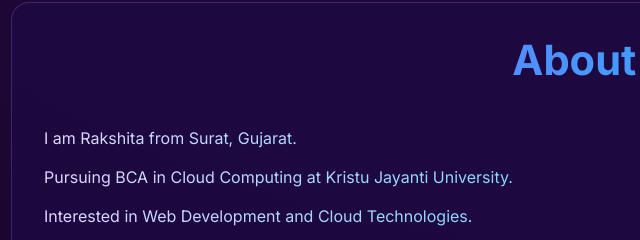
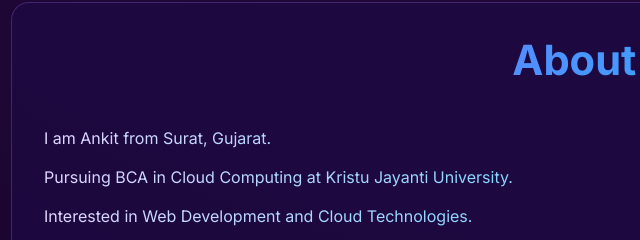
Before and after one commit to abiyani065-debug/portfolio-render, a website: page public/index.html in a window 1280 px wide. Shown: the part 918-1158 px from the top of the page, 29-669 px from the left. Drawn offline with Linux system fonts and the light colour scheme.

Commit message:
chance in name

```diff
--- a/public/index.html
+++ b/public/index.html
@@ -209,7 +209,7 @@ section{padding:90px 16px}
 <section id="about">
 <div class="container card about-text">
 <h2 class="section-title">About Me</h2>
-<p>I am Rakshita  from Surat, Gujarat.</p>
+<p>I am Ankit from Surat, Gujarat.</p>
 <p>Pursuing BCA in Cloud Computing at Kristu Jayanti University.</p>
 <p>Interested in Web Development and Cloud Technologies.</p>
 <p>Looking for internships and hands-on experience.</p>
```
